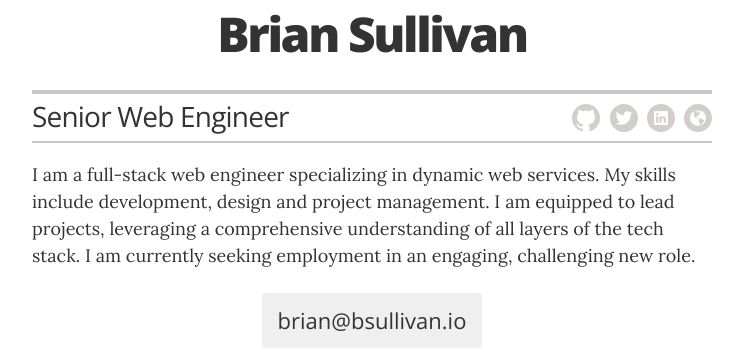
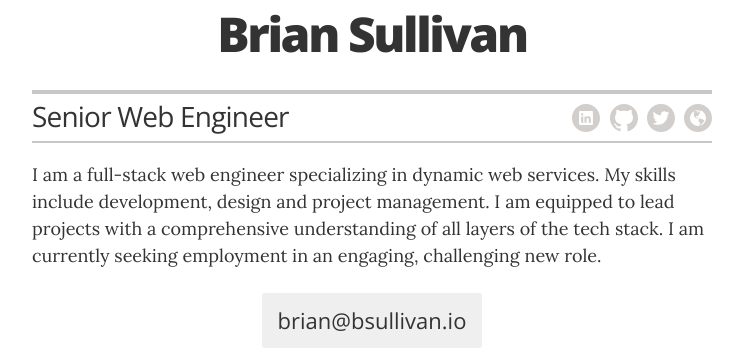
Before and after one commit to bsullivan-io/bsullivan.io, a Jekyll site: the page built from index.html, in a window 1280 px wide. Shown: the part 125-481 px from the top of the page, without its empty margins (268-1011 px from the left). Built offline with Jekyll 4.4.1, drawn with Linux system fonts in a browser that asks for light colours.

Commit message:
reorder icons

```diff
--- a/_config.yml
+++ b/_config.yml
@@ -23,7 +23,7 @@
 resume_header_contact_info:     "143 Skillman Ave, #3C • Brooklyn NY 11211 • 732-600-6507 • brian@bsullivan.io"
 display_header_contact_info:    "false"
 
-resume_header_intro: "<p>I am a full-stack web engineer specializing in dynamic web services. My skills include development, design and project management. I am equipped to lead projects, leveraging a comprehensive understanding of all layers of the tech stack. I am currently seeking employment in an engaging, challenging new role. </p>"
+resume_header_intro: "<p>I am a full-stack web engineer specializing in dynamic web services. My skills include development, design and project management. I am equipped to lead projects with a comprehensive understanding of all layers of the tech stack. I am currently seeking employment in an engaging, challenging new role. </p>"
 
 # use "yes" to display the email contact button,
 # "no" to display an "I'm not looking for work" message,
--- a/_includes/icon-links.html
+++ b/_includes/icon-links.html
@@ -1,6 +1,11 @@
 <!-- and guess where these are defined? Yup, you guessed it: the _config.yml file -->
 {% if site.resume_social_links %}
 <ul class="icon-links">
+
+  <!-- LinkedIn link -->
+  {% if site.resume_social_links.resume_linkedin_url %}
+  <li class="icon-link-item"><a href="{{ site.resume_social_links.resume_linkedin_url }}" class="icon-link" itemprop="sameAs">{% include icons/icon-linkedin.html %}</a></li>
+  {% endif %}
 
   <!-- GitHub link -->
   {% if site.resume_social_links.resume_github_url %}
@@ -29,10 +34,6 @@
   <li class="icon-link-item"><a href="{{ site.resume_social_links.resume_facebook_url }}" class="icon-link" itemprop="sameAs">{% include icons/icon-facebook.html %}</a></li>
   {% endif %}
 
-  <!-- LinkedIn link -->
-  {% if site.resume_social_links.resume_linkedin_url %}
-  <li class="icon-link-item"><a href="{{ site.resume_social_links.resume_linkedin_url }}" class="icon-link" itemprop="sameAs">{% include icons/icon-linkedin.html %}</a></li>
-  {% endif %}
 
   <!-- Instagram link -->
   {% if site.resume_social_links.resume_instagram_url %}
```
